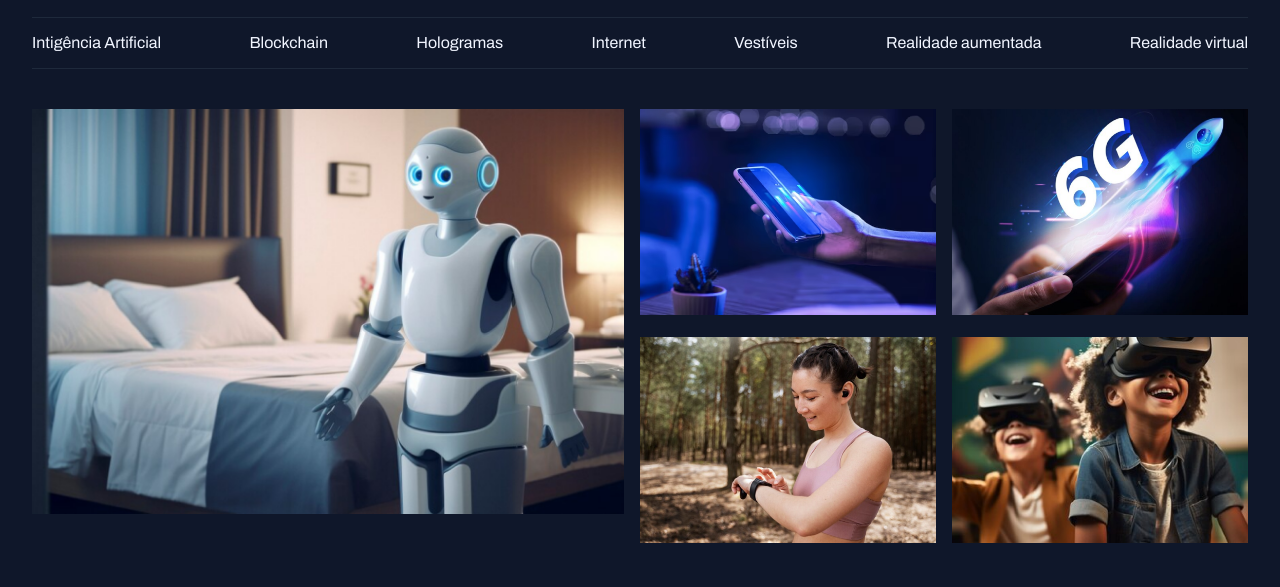
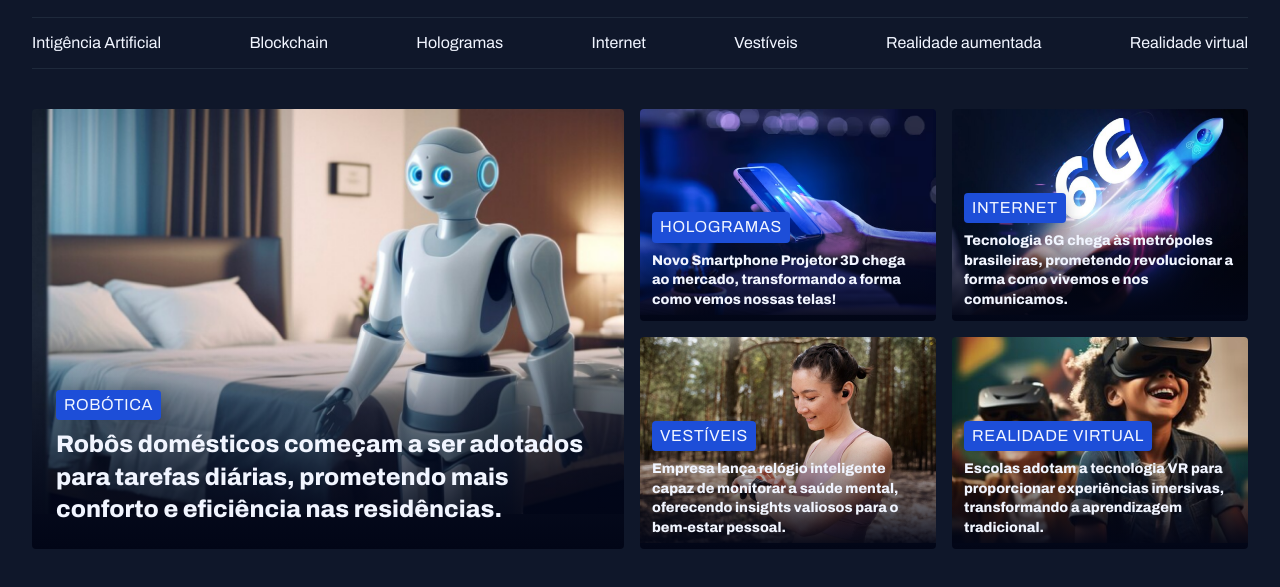
Before and after one commit to codevdu/news-portal, a plain HTML site: page index.html in a window 1280 px wide. Shown: the part 55-642 px from the top of the page. Drawn offline with Linux system fonts and the light colour scheme.

Commit message:
feat: highlights section

```diff
--- a/index.html
+++ b/index.html
@@ -37,24 +37,54 @@
         </nav>
     </header>
 
-    <main class="container">
+    <main class="grid container">
         <section id="featured" class="grid grid-flow-cols gap-16">
-            <div>
-                <img src="assets/Image 01.png" alt="">
-            </div>
+            <figure class="card">
+                <img src="assets/Image 01.png" alt="Robôs domésticos começam a ser adotados para tarefas diárias, prometendo mais conforto e eficiência nas residências.">
+                <figcaption>
+                    <span class="content-tag">robótica</span>
+                    <h2 class="text-2xl">
+                        Robôs domésticos começam a ser adotados para tarefas diárias, prometendo mais conforto e eficiência nas residências.
+                    </h2>
+                </figcaption>
+            </figure>
             <div class="grid grid-cols-2 gap-16">
-                <div>
-                    <img src="assets/Image 02.png" alt="">
-                </div>
-                <div>
-                    <img src="assets/Image 03.png" alt="">
-                </div>
-                <div>
-                    <img src="assets/Image 04.png" alt="">
-                </div>
-                <div>
-                    <img src="assets/Image 05.png" alt="">
-                </div>
+                <figure class="card">
+                    <img src="assets/Image 02.png" alt="Novo Smartphone Projetor 3D chega ao mercado, transformando a forma como vemos nossas telas!">
+                    <figcaption>
+                    <span class="content-tag">hologramas</span>
+                    <h2 class="text-lg">
+                        Novo Smartphone Projetor 3D chega ao mercado, transformando a forma como vemos nossas telas!
+                    </h2>
+                </figcaption>
+                </figure>
+                <figure class="card">
+                    <img src="assets/Image 03.png" alt="Tecnologia 6G chega às metrópoles brasileiras, prometendo revolucionar a forma como vivemos e nos comunicamos.">
+                    <figcaption>
+                    <span class="content-tag">Internet</span>
+                    <h2 class="text-lg">
+                        Tecnologia 6G chega às metrópoles brasileiras, prometendo revolucionar a forma como vivemos e nos comunicamos.
+                    </h2>
+                </figcaption>
+                </figure>
+                <figure class="card">
+                    <img src="assets/Image 04.png" alt="Empresa lança relógio inteligente capaz de monitorar a saúde mental, oferecendo insights valiosos para o bem-estar pessoal.">
+                    <figcaption>
+                    <span class="content-tag">Vestíveis</span>
+                    <h2 class="text-lg">
+                        Empresa lança relógio inteligente capaz de monitorar a saúde mental, oferecendo insights valiosos para o bem-estar pessoal.
+                    </h2>
+                </figcaption>
+                </figure>
+                <figure class="card">
+                    <img src="assets/Image 05.png" alt="Escolas adotam a tecnologia VR para proporcionar experiências imersivas, transformando a aprendizagem tradicional.">
+                    <figcaption>
+                    <span class="content-tag">Realidade virtual</span>
+                    <h2 class="text-lg">
+                        Escolas adotam a tecnologia VR para proporcionar experiências imersivas, transformando a aprendizagem tradicional.
+                    </h2>
+                </figcaption>
+                </figure>
             </div>
         </section>
     </main>
--- a/styles/global.css
+++ b/styles/global.css
@@ -53,3 +53,15 @@ img {
 main {
     margin-top: 40px;
 }
+
+.content-tag {
+    display: inline-block;
+    background-color: var(--brand-color-dark);
+    padding: 4px 8px;
+    border-radius: 4px;
+    font: 500 10px/1,2 var(--font-family);
+    text-transform: uppercase;
+    letter-spacing: 0.04em;
+    color: var(--text-color-primary);
+    box-shadow: 0px 4px 16px #02061740;
+}
--- a/styles/section.css
+++ b/styles/section.css
@@ -1,7 +1,37 @@
-#fetured {
+#fetured { /* Verifique se não é #featured com 'a' */
     img {
         height: 100%;
-        object-fit: cover;
-        border-radius: 4px;
     }
 }
+
+.card {
+    border-radius: 4px;
+    overflow: hidden;
+    position: relative;
+
+    &::before {
+        content: "";
+        position: absolute;
+        inset: 0;
+        top: 50%;
+        background: linear-gradient(
+            180deg,
+            transparent 0%,
+            #020617 100%
+        );
+        pointer-events: none;
+    }
+
+    figcaption {
+        position: absolute;
+        bottom: 0;
+        padding: 24px;
+
+        &:has(.text-lg) {
+            padding: 12px;
+        }
+        h2 {
+            margin-top: 8px;
+        }
+    }
+}
--- a/styles/utility.css
+++ b/styles/utility.css
@@ -14,3 +14,17 @@
 .gap-16 {
     gap: 16px;
 }
+
+.text-2xl {
+    font: var(--h1);
+}
+
+.text-xl {
+    font: var(--h2);
+}
+.text-lg {
+    font: var(--h3);
+}
+.text-sm {
+    font: var(--text);
+}
```
